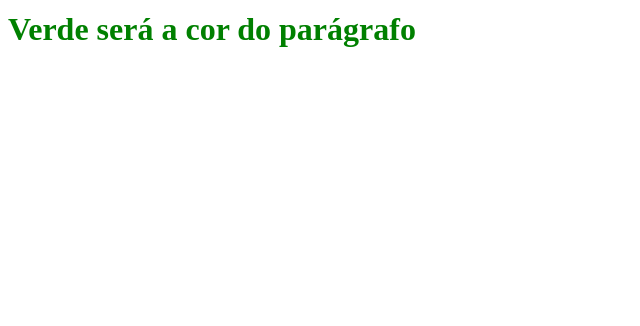
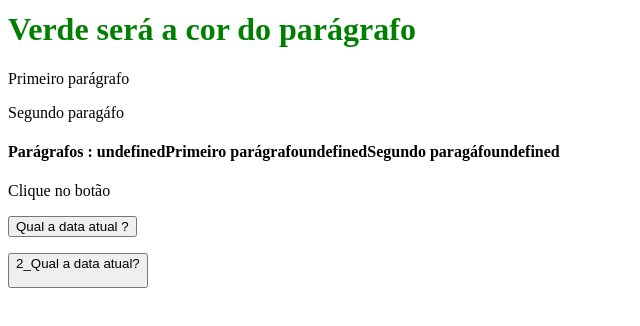
Before and after one commit to lireupt/Web_Conference, a plain HTML site: page Examples/dom_Examples/example_01.html in a window 1280 px wide. Shown: the part 410-736 px from the top of the page, without its empty margins (0-640 px from the left). Drawn offline with Linux system fonts and the light colour scheme.

Commit message:
Update apontaentos.txt

```diff
--- a/Examples/dom_Examples/Examples/dom_Examples/example_01.js
+++ b/Examples/dom_Examples/Examples/dom_Examples/example_01.js
@@ -1 +1,9 @@
 alert("Olá Mundo!");
+
+window.onload = function(){
+    let result = document.getElementById("results")
+    let button = document.getElementById("myButtons")
+    button.onclick=function(){
+        result.innerHTML = new Date();
+    }
+}
--- a/Examples/dom_Examples/example_01.html
+++ b/Examples/dom_Examples/example_01.html
@@ -61,5 +61,36 @@
         document.getElementById("nP").style.color ="green"
     </script>
 
+    <!--Exemplo 7 -->
+    <div id="myDivi">
+        <p>Primeiro parágrafo</p>
+        <p>Segundo paragáfo</p>
+    </div>
+    <h4 id="result"></h4>
+    <script>
+        let paragraphs= document.getElementById("myDivi").childNodes        //obtém referência sobre os child nodes
+        let numParagraphs = paragraphs.length                               //tamanho da referência
+        let txt=" "                                                         //variável vazia para receber o tamanho
+        for(let i=0; i < numParagraphs; i++){                               //itera a referência de childNodes
+            txt+= paragraphs[i].innerHTML                                   //calcula a referência
+        }
+        document.getElementById("result").innerHTML = `Parágrafos : ${txt}` //apresenta na referência result do DOM
+    </script>
+
+     <!--Exemplo 8 -->
+    <p>Clique no botão</p>
+    <button onclick = "displayDate()">Qual a data atual ?</button>
+    <p id="result"> </p>
+    <script>
+        function displayDate(){
+            document.getElementById("result").innerHTML = new Date();
+        }
+    </script>
+
+    <!--Exemplo 9 -->
+
+    <button id="myButtons">2_Qual a data atual? </p>
+    <p id="results"></p>
+
 </body>
 </html>
```
Also changed, not shown: Examples/dom_Examples/apontamentos.txt.
